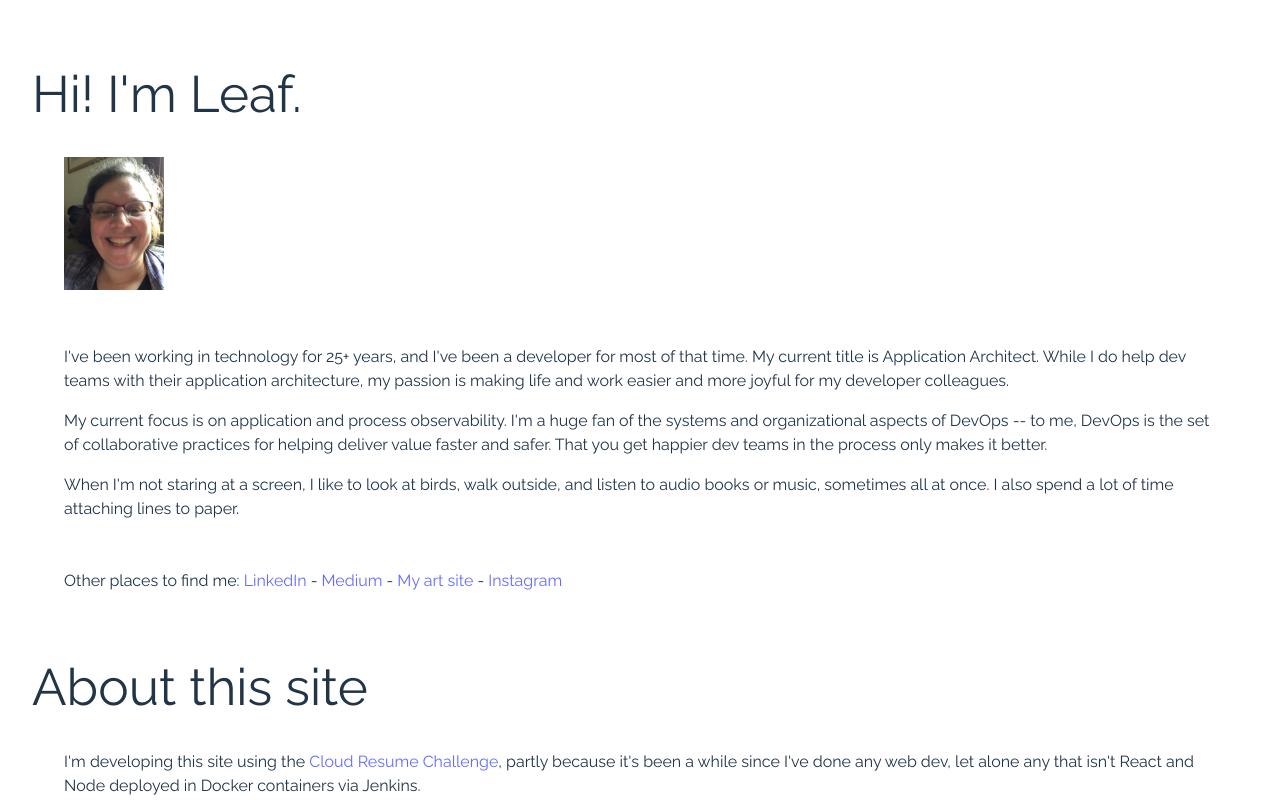
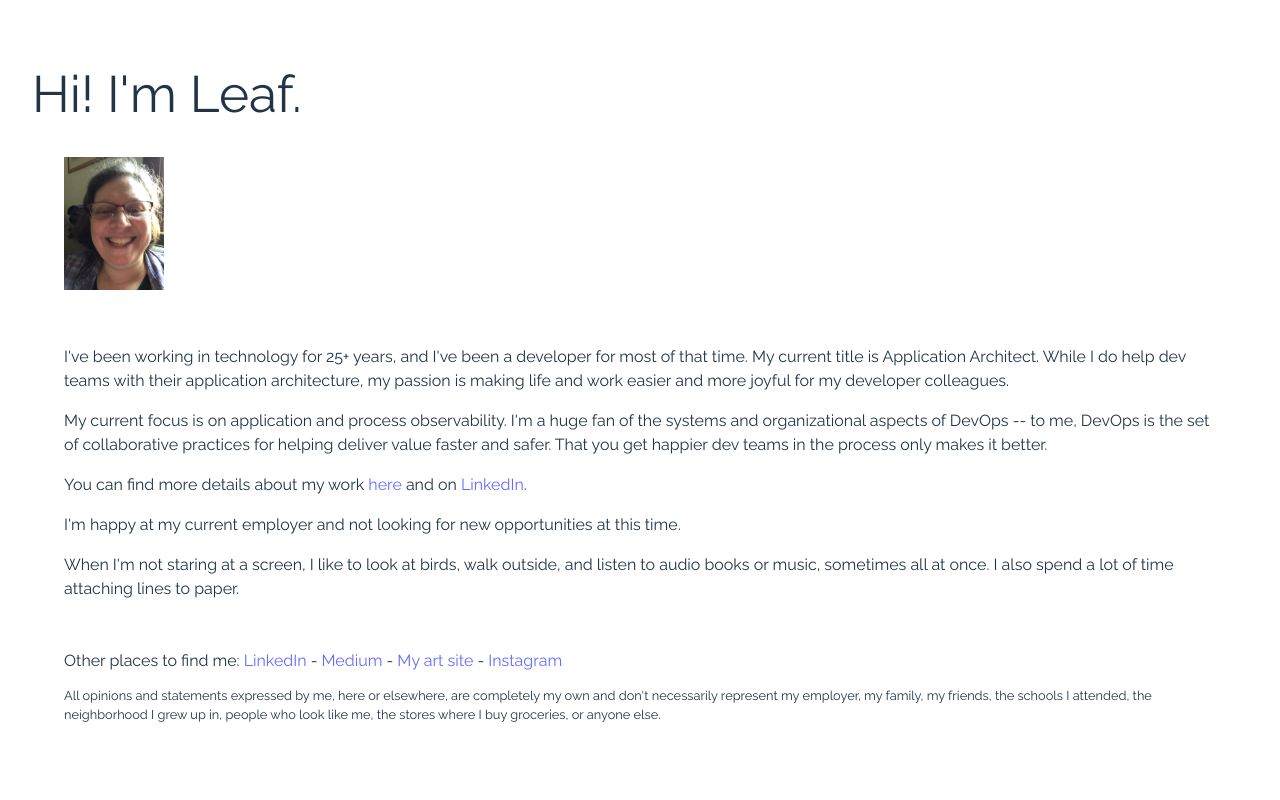
Before and after one commit to bouncingleaf/developerleaf, a React (Vite) app: page / in a window 1280 px wide. Shown: the top 800 px of the page. Built offline with nearby package versions, Linux system fonts and the light colour scheme.

Commit message:
Add lightning talk video

```diff
--- a/src/Footer/Footer.tsx
+++ b/src/Footer/Footer.tsx
@@ -11,6 +11,7 @@ const Insta = () => <Link to="https://www.instagram.com/bouncingleaf/">Instagram
 const Footer = () => (
     <div>
         Other places to find me: <LI /> - <Medium /> - <BouncingLeaf /> - <Insta />
+        <p className="footer">All opinions and statements expressed by me, here or elsewhere, are completely my own and don't necessarily represent my employer, my family, my friends, the schools I attended, the neighborhood I grew up in, people who look like me, the stores where I buy groceries, or anyone else.</p>
     </div>
 );
 
--- a/src/Home/Home.tsx
+++ b/src/Home/Home.tsx
@@ -1,3 +1,4 @@
+import { Link } from 'react-router-dom'
 import '../App.css'
 import picOfLeaf from "../assets/jmrGlasses.jpeg"
 import Footer from '../Footer/Footer'
@@ -21,6 +22,8 @@ const About = () => {
     <p>
       My current focus is on application and process observability. I'm a huge fan of the systems and organizational aspects of DevOps -- to me, DevOps is the set of collaborative practices for helping deliver value faster and safer. That you get happier dev teams in the process only makes it better.
     </p>
+    <p>You can find more details about my work <Link to="work">here</Link> and on <Link to="https://www.linkedin.com/in/jmroy/">LinkedIn</Link>.</p>
+    <p>I'm happy at my current employer and not looking for new opportunities at this time.</p>
     <p>When I'm not staring at a screen, I like to look at birds, walk outside, and listen to audio books or music, sometimes all at once. I also spend a lot of time attaching lines to paper.
     </p>
 
--- /dev/null
+++ b/src/Work/Work.tsx
@@ -0,0 +1,30 @@
+import '../App.css'
+import twpVideo from "../assets/Troubleshooting.mp4"
+
+const RecentWork = () => {
+  return <div className='card'>
+    <p>In January of 2023, I did a lightning talk called "Troubleshooting While Panicking" for an organization called Inclusive Tech Hub that I don't believe exists anymore, sadly.
+    </p>
+    <video controls width="100%">
+      <source src={twpVideo} type="video/mp4" />
+      Sorry, looks like your browser doesn't support embedded videos. :(
+    </video>
+    <p>I'm happy at my current employer and not looking for new opportunities at this time.</p>
+
+  </div>
+
+}
+
+function Work() {
+
+  return (
+    <>
+      <h1>Hi! I'm Leaf.</h1>
+      <div className="flex">
+        <RecentWork />
+      </div>
+    </>
+  )
+}
+
+export default Work
--- a/src/index.css
+++ b/src/index.css
@@ -57,6 +57,10 @@ button:focus-visible {
   outline: 4px auto -webkit-focus-ring-color;
 }
 
+.footer {
+  font-size: 0.8em;
+}
+
 @media (prefers-color-scheme: light) {
   :root {
     color: #213547;
```
Also changed, not shown: src/main.tsx (+6 -5 lines), 1 other file (tests, documents, lock files or other folders).
